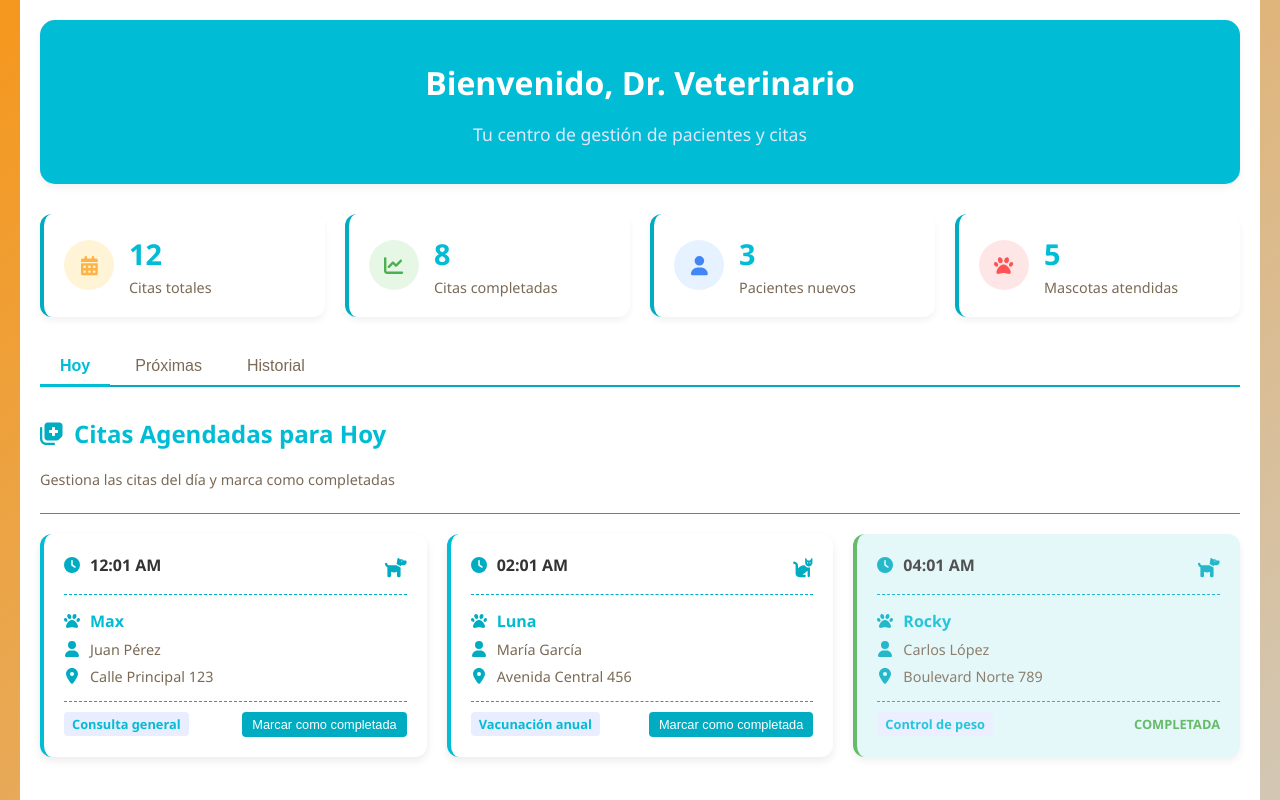
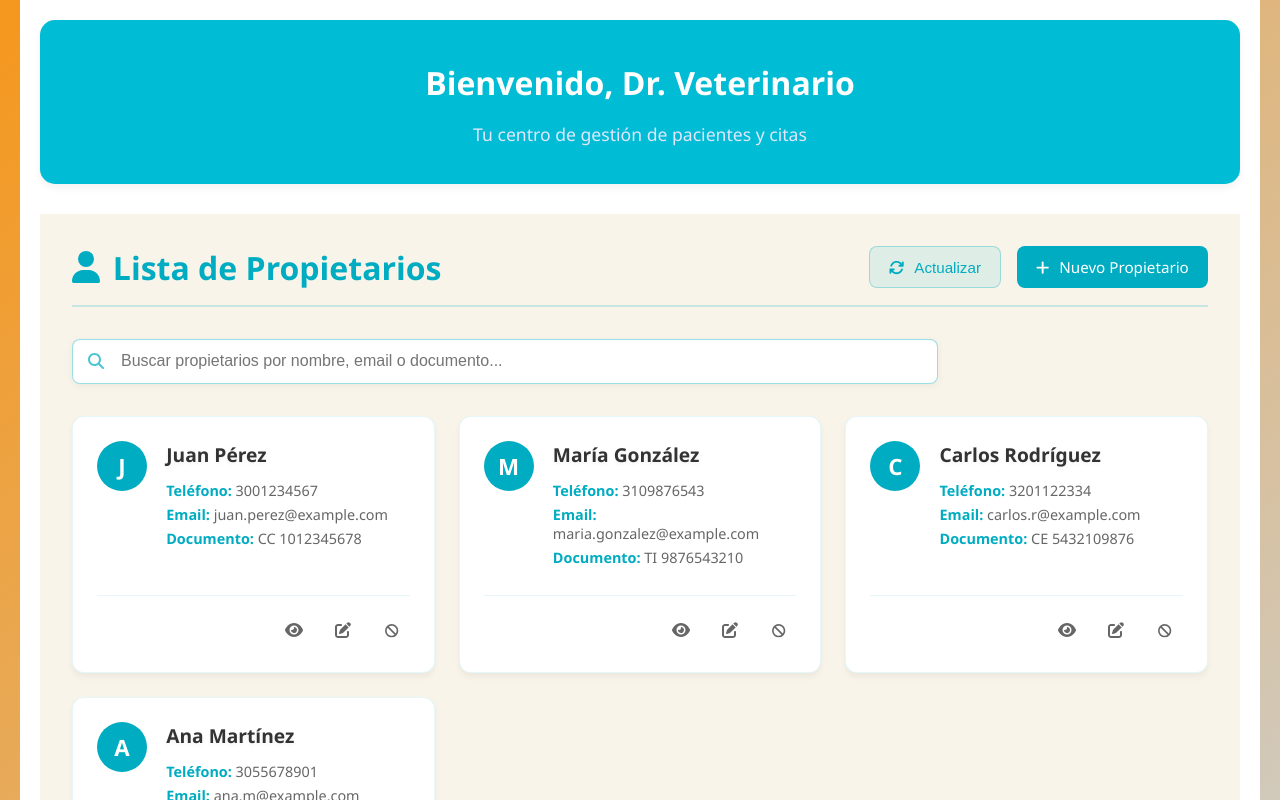
Before and after one commit to ViolaLolis/veterinaria-flookypets, a React (Create React App) app in the folder proyecto/: page /veterinario/propietarios in a window 1280 px wide. Shown: the top 800 px of the page. Built offline with nearby package versions, Linux system fonts and the light colour scheme; sample sign-in values are in the browser's storage.

Commit message:
Menu Veterinario Correcion

```diff
--- a/proyecto/src/Pages/InicioVeterinario/ListaPropietarios.js
+++ b/proyecto/src/Pages/InicioVeterinario/ListaPropietarios.js
@@ -4,6 +4,46 @@ import styles from '../InicioVeterinario/Style/ListaPropietariosStyles.module.cs
 import { motion, AnimatePresence } from 'framer-motion';
 import { FontAwesomeIcon } from '@fortawesome/react-fontawesome';
 import { faEye, faEdit, faPlus, faBan, faUser, faSync, faSearch } from '@fortawesome/free-solid-svg-icons';
+
+// Local data for testing/mocking
+const localPropietariosData = [
+  {
+    id: 1,
+    nombre: "Juan",
+    apellido: "Pérez",
+    email: "juan.perez@example.com",
+    telefono: "3001234567",
+    tipo_documento: "CC",
+    numero_documento: "1012345678",
+  },
+  {
+    id: 2,
+    nombre: "María",
+    apellido: "González",
+    email: "maria.gonzalez@example.com",
+    telefono: "3109876543",
+    tipo_documento: "TI",
+    numero_documento: "9876543210",
+  },
+  {
+    id: 3,
+    nombre: "Carlos",
+    apellido: "Rodríguez",
+    email: "carlos.r@example.com",
+    telefono: "3201122334",
+    tipo_documento: "CE",
+    numero_documento: "5432109876",
+  },
+  {
+    id: 4,
+    nombre: "Ana",
+    apellido: "Martínez",
+    email: "ana.m@example.com",
+    telefono: "3055678901",
+    tipo_documento: "CC",
+    numero_documento: "1122334455",
+  },
+];
 
 const containerVariants = {
   hidden: { opacity: 0 },
@@ -41,22 +81,20 @@ const ListaPropietarios = () => {
   const [refreshing, setRefreshing] = useState(false);
   const [searchTerm, setSearchTerm] = useState('');
 
+  // Modified fetchPropietarios to use local data
   const fetchPropietarios = async () => {
+    setLoading(true); // Ensure loading state is true when fetching (even local)
+    setError(null); // Clear previous errors
+    // Simulate an API call delay
+    await new Promise(resolve => setTimeout(resolve, 500)); // Simulate 0.5 second delay
+
     try {
-      const response = await fetch('http://localhost:5000/api/propietarios');
-
-      if (!response.ok) {
-        const errorData = await response.json();
-        throw new Error(errorData.error || `Error HTTP: ${response.status}`);
-      }
-
-      const data = await response.json();
-      setPropietarios(data);
-      setFilteredPropietarios(data);
-      setError(null);
+      setPropietarios(localPropietariosData);
+      setFilteredPropietarios(localPropietariosData);
     } catch (err) {
-      console.error('Error en fetchPropietarios:', err);
-      setError(err.message || 'Error al cargar los propietarios');
+      // This catch might not be strictly necessary for local data, but good practice
+      setError("Error al cargar los propietarios desde los datos locales.");
+      console.error("Error loading local data:", err);
     } finally {
       setLoading(false);
       setRefreshing(false);
@@ -88,34 +126,24 @@ const ListaPropietarios = () => {
 
   const handleRefresh = () => {
     setRefreshing(true);
-    fetchPropietarios();
+    fetchPropietarios(); // Re-fetch (or re-load local data)
   };
 
-  const handleDisable = async (id) => {
-    if (window.confirm('¿Estás seguro de que deseas deshabilitar este propietario?')) {
-      try {
-        setRefreshing(true);
-        const response = await fetch(`http://localhost:5000/api/propietarios/${id}/disable`, {
-          method: 'PUT',
-          headers: {
-            'Content-Type': 'application/json',
-          }
-        });
-
-        const data = await response.json();
-
-        if (!response.ok) {
-          throw new Error(data.error || 'Error al deshabilitar el propietario');
-        }
-
-        alert(data.message || 'Propietario deshabilitado correctamente');
-        fetchPropietarios();
-      } catch (err) {
-        console.error('Error en handleDisable:', err);
-        setError(err.message || 'Error al deshabilitar el propietario');
-      } finally {
+  const handleDisable = (id) => {
+    if (window.confirm('¿Estás seguro de que deseas deshabilitar este propietario? (Esta acción es solo de ejemplo para datos locales)')) {
+      setRefreshing(true);
+      // Simulate an API call for disabling
+      setTimeout(() => {
+        setPropietarios(prevPropietarios =>
+          prevPropietarios.filter(prop => prop.id !== id)
+        );
+        // Also update filtered list
+        setFilteredPropietarios(prevFiltered =>
+          prevFiltered.filter(prop => prop.id !== id)
+        );
+        alert('Propietario deshabilitado (simulado) correctamente');
         setRefreshing(false);
-      }
+      }, 500); // Simulate network delay for disabling
     }
   };
 
@@ -186,6 +214,8 @@ const ListaPropietarios = () => {
           </motion.button>
 
           <motion.div whileHover={{ scale: 1.05 }} whileTap={{ scale: 0.95 }}>
+            {/* Note: The "Registrar" link will still navigate, but without a backend,
+                the registration won't persist locally. */}
             <Link to="/veterinario/propietarios/registrar" className={styles.addButton}>
               <FontAwesomeIcon icon={faPlus} /> Nuevo Propietario
             </Link>
@@ -236,6 +266,8 @@ const ListaPropietarios = () => {
 
                 <div className={styles.actions}>
                   <motion.div whileHover={{ scale: 1.1 }} whileTap={{ scale: 0.9 }}>
+                    {/* These links will still navigate, but detail/edit pages
+                        will need similar local data handling or mock data */}
                     <Link
                       to={`/veterinario/propietarios/${propietario.id}`}
                       className={styles.actionButton}
--- a/proyecto/src/Pages/InicioVeterinario/MainVeterinario.js
+++ b/proyecto/src/Pages/InicioVeterinario/MainVeterinario.js
@@ -1,9 +1,12 @@
+// MainVeterinario.js
 import React, { useState, useEffect } from 'react';
 import styles from './Style/MainVeterinarioStyles.module.css';
 import { motion } from 'framer-motion';
-import NavegacionVeterinario from './NavegacionVeterinario';
+// REMOVE NavegacionVeterinario import here if you want it as a separate side nav
+// import NavegacionVeterinario from './NavegacionVeterinario'; // <--- This line should remain commented out or removed
 import { FontAwesomeIcon } from '@fortawesome/react-fontawesome';
 import { faClock, faPaw, faUser, faMapMarkerAlt, faCalendarAlt, faChartLine, faDog, faCat, faNotesMedical } from '@fortawesome/free-solid-svg-icons';
+import { Outlet, useLocation } from 'react-router-dom'; // Import Outlet and useLocation
 
 const containerVariants = {
     hidden: { opacity: 0 },
@@ -15,7 +18,9 @@ const cardVariants = {
 };
 
 const MainVeterinario = () => {
-  // Datos de ejemplo para citas
+    const location = useLocation(); // Hook to get current URL location
+
+    // Data for appointments (keep as is)
     const citasEjemplo = [
         {
             id: 1,
@@ -62,7 +67,7 @@ const MainVeterinario = () => {
 
     const handleCompleteAppointment = (id) => {
         setCitasAgendadas(citasAgendadas.map(cita =>
-      cita.id === id ? {...cita, estado: 'completada'} : cita
+            cita.id === id ? { ...cita, estado: 'completada' } : cita
         ));
     };
 
@@ -85,6 +90,9 @@ const MainVeterinario = () => {
         return <div className={styles.errorContainer}>Error: {error}</div>;
     }
 
+    // Determine if we are at the main /veterinario dashboard or a sub-route
+    const isDashboard = location.pathname === '/veterinario' || location.pathname === '/veterinario/';
+
     return (
         <motion.div
             className={styles.mainContainer}
@@ -92,11 +100,15 @@ const MainVeterinario = () => {
             initial="hidden"
             animate="visible"
         >
+            {/* This is the common layout for all veterinarian routes */}
             <div className={styles.header}>
                 <h1>Bienvenido, Dr. Veterinario</h1>
                 <p className={styles.subtitle}>Tu centro de gestión de pacientes y citas</p>
             </div>
 
+            {/* Only show dashboard-specific content (stats, daily appointments, tips) on the main dashboard */}
+            {isDashboard && (
+                <>
                     <div className={styles.statsContainer}>
                         <motion.div
                             className={styles.statCard}
@@ -267,8 +279,11 @@ const MainVeterinario = () => {
                             </div>
                         </div>
                     </div>
+                </>
+            )}
 
-      <NavegacionVeterinario />
+            {/* This is where nested routes will render their content */}
+            <Outlet />
         </motion.div>
     );
 };
```
Also changed, not shown: proyecto/src/Pages/InicioVeterinario/NavegacionVeterinario.js (+12 -3 lines), proyecto/src/Pages/Login/Login.js (line endings or trailing spaces). Lines whose indentation alone changed are shown as unchanged.
